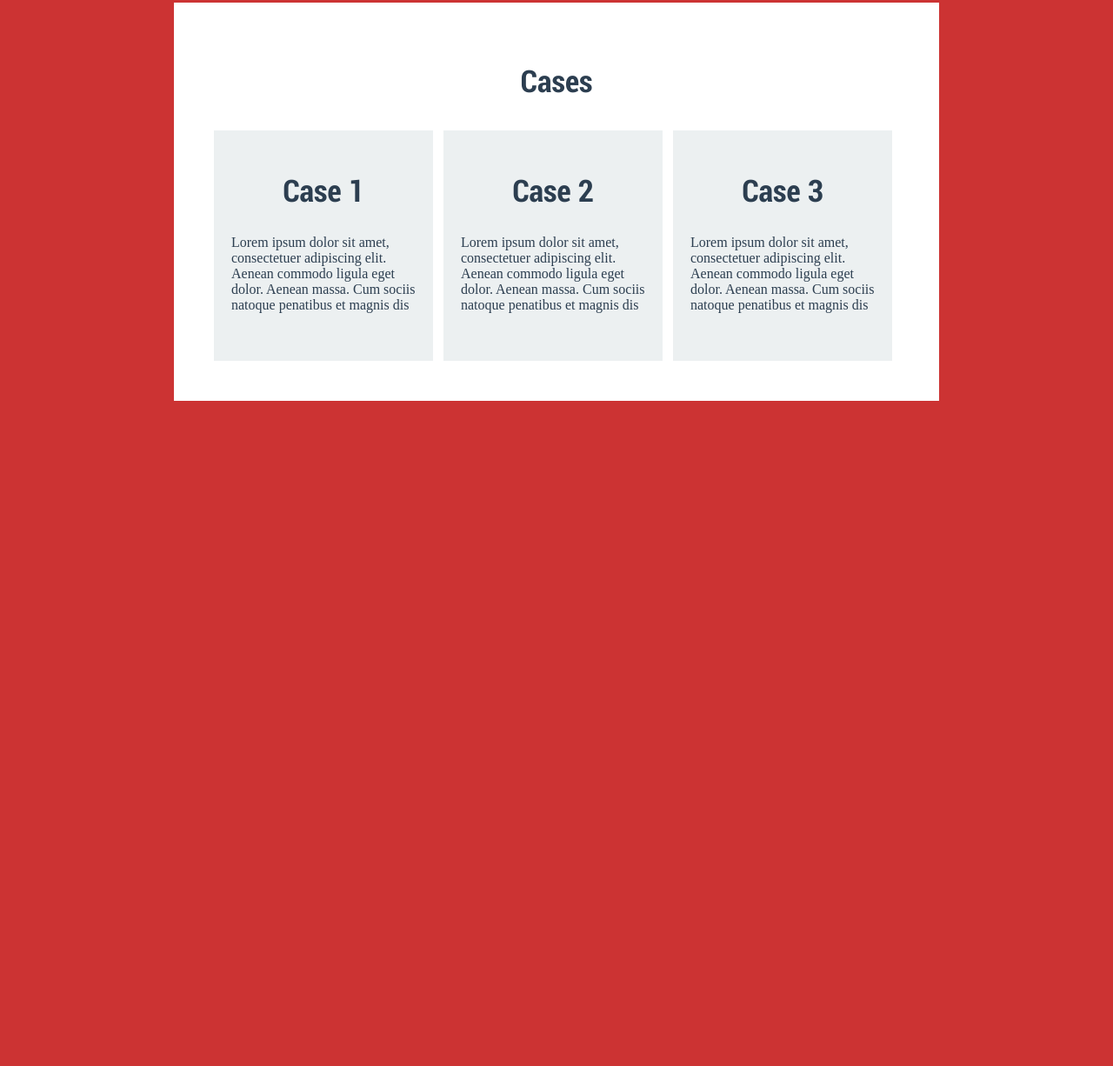
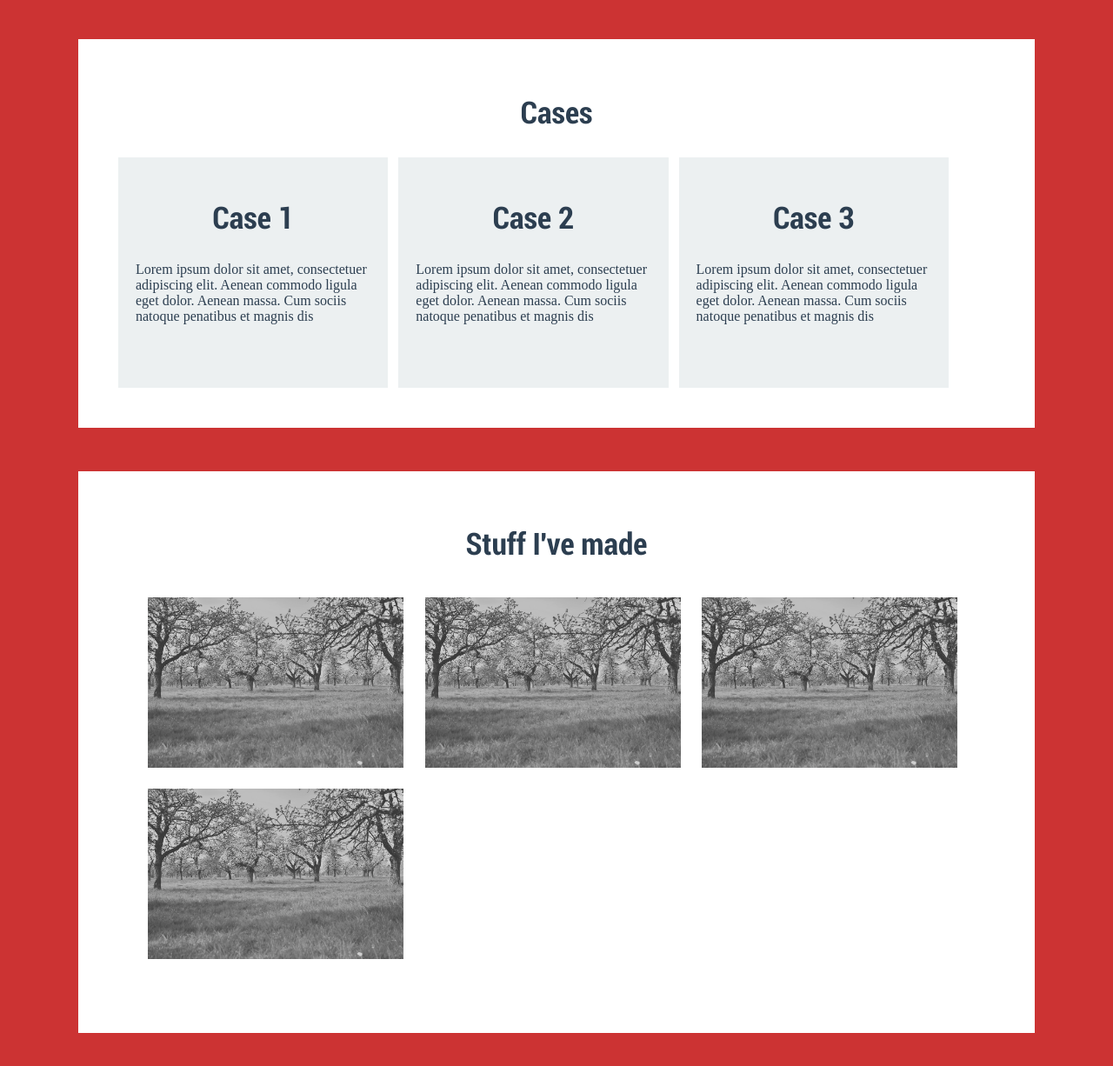
Before and after one commit to localkels/fuzzy-octo-llama, a plain HTML site: page Personal Website/index.html in a window 1280 px wide. Shown: the part 1510-2736 px from the top of the page at 87% size. Before the commit the page ends 2021 px from the top, so only its background shows below. Drawn offline with Linux system fonts and the light colour scheme; files that its build step writes are made by us from their sources; a script that the page names is missing; files whose address does not match are found by name.

Commit message:
Changed styles.css to main.css + Added a gallery to index.html

```diff
--- a/Personal Website/css/styles.css
+++ b/Personal Website/css/main.css
@@ -10,11 +10,20 @@
 }
 
 
+
+/***************************************
+GENERAL
+****************************************/
+
 body {
     background: #CC3333;
     /*background-image: url(assets/forest-bg.png)*/
     color: #FFFFFF;
     font-family: Cooper Hewitt;
+}
+
+img {
+    max-width: 100%;
 }
 
 nav {
@@ -25,8 +34,8 @@ nav {
     width: 100%;
 }
 
-li {
-    display: inline;
+nav li {
+    display: inline-block;
     text-align: center;
 }
 
@@ -39,10 +48,24 @@ img.center {
 section {
     background: white;
     padding: 40px;
-    margin-bottom: 50px;
+    margin: 50px;
     overflow: hidden;
 
 }
+
+ul.gallery {
+    display: inline-block;
+    list-style: none;
+
+}
+
+ul.gallery img {
+    float: left;
+    width: 30%;
+    padding: 0 2.5% 2.5% 0;
+}
+
+/* Convert font-size to ems */
 
 h1, h2, h3, h4, h5 {
     font-family: Roboto;
@@ -56,11 +79,6 @@ h1, h2, h3, h4, h5 {
     margin-bottom: 30px;
 }
 
-.color_overlay {
-    width: 100%;
-
-
-}
 .wrapper {
     width: 960px;
     margin-left: auto;
@@ -90,7 +108,7 @@ h1, h2, h3, h4, h5 {
 
 
 #prof_pic {
-    margin-bottom: 0px;
+    margin: 0 auto;
 }
 
 .content {
@@ -98,7 +116,7 @@ h1, h2, h3, h4, h5 {
     padding: 40px;
     padding-bottom: 0px;
     padding-top: 50px;
-    margin-bottom: 50px;
+    /* margin-bottom: 50px; */
 
 }
 
--- a/Personal Website/index.html
+++ b/Personal Website/index.html
@@ -5,17 +5,18 @@
      <head>
         <meta charset="utf-8" />
         <title> SlimStation -- Kelsey Gittens</title>
-        <link rel="stylesheet" href="styles.css" />
+
+         <link rel="stylesheet" href="css/normalize.css">
+        <link rel="stylesheet" href="css/main.css">
+
         <script src="main.js"></script>
     </head>
 
     <body>
 
-        <div class="color_overlay">
-            <div class="wrapper">
 
             <header>
-                <!-- add a sticky header bar
+                <!-- add a sticky header bar -->
                 <nav>
                     <ul>
                         <li>LOGO</li>
@@ -24,7 +25,9 @@
                         <li>github</li>
 
                     </ul>
-                </nav> -->
+                </nav>
+
+                <div class="wrapper">
 
 
                <!-- <h3 class="greeting">Good day, I'm</h3> -->
@@ -37,10 +40,11 @@
 
             <div class="content">
 
-                    <section class="intro">
+                <section>
                 <img id="prof_pic" src="assets/prof_pic2.png" class="center">
                 <h2> Hi! This is where I share the things that I make.</h2>
                  <!-- add a quote that describes my outlook and way of working -->
+                <!-- UPDATE: Let people know about my mission -->
 
                 </section>
 
@@ -61,7 +65,20 @@
                     </article>
 
                 </section>
-            </div>
+
+                <section>
+                <h1>Stuff I've made</h1>
+                    <ul class="gallery">
+                        <li><img src="assets/forest-bg.png"></li>
+                        <li><img src="assets/forest-bg.png"></li>
+                        <li><img src="assets/forest-bg.png"></li>
+                        <li><img src="assets/forest-bg.png"></li>
+
+                    </ul>
+
+                </section>
+
+
 
             </div>
          </div>
```
Also changed, not shown: 3 other files. Lines whose indentation alone changed are shown as unchanged.
